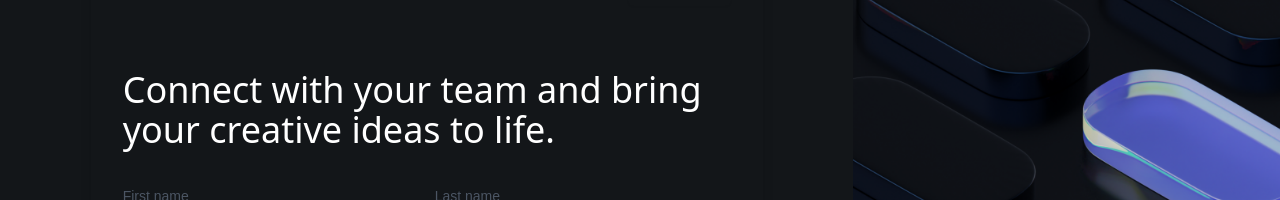
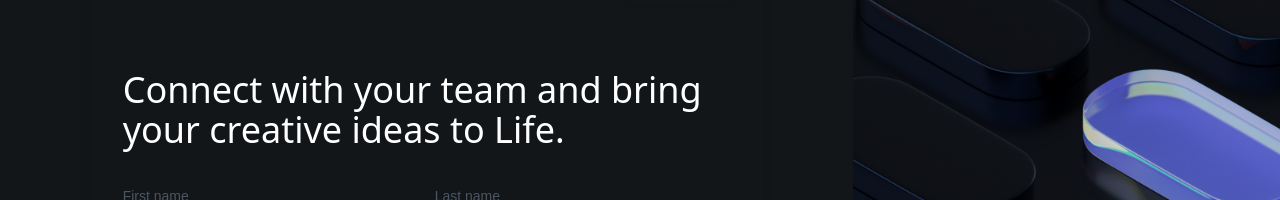
Before and after one commit to prasoon-88/formflex.io, a Next.js app: page /signup in a window 1280 px wide. Shown: the part 144-344 px from the top of the page. Built offline with nearby package versions, Linux system fonts and the light colour scheme.

Commit message:
push check

```diff
--- a/src/app/(onboarding)/signup/page.tsx
+++ b/src/app/(onboarding)/signup/page.tsx
@@ -9,7 +9,7 @@ const Signup = () => {
     <div>
       {/* ----------------------------------------------------Heading--------------------------------------------------------------- */}
       <h1 className="text-4xl mb-9 text-white font-sans font-normal">
-        Connect with your team and bring your creative ideas to life.
+        Connect with your team and bring your creative ideas to Life.
       </h1>
       {/* ----------------------------------------------------SignUp Form--------------------------------------------------------------- */}
       <form>
```
